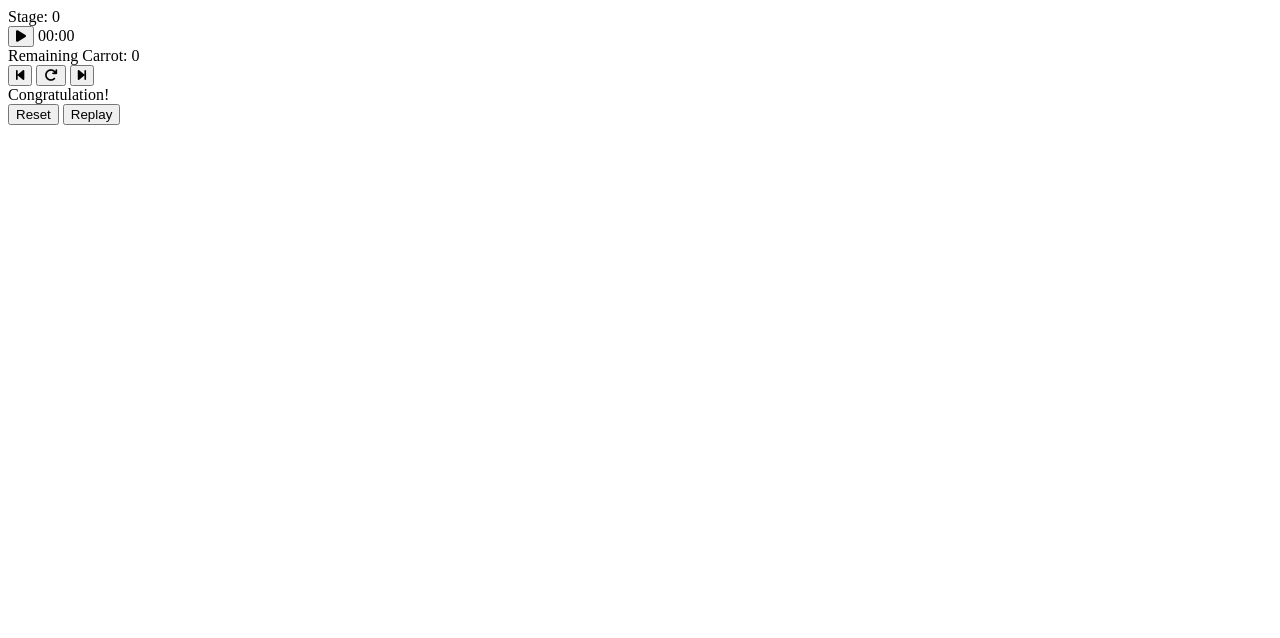
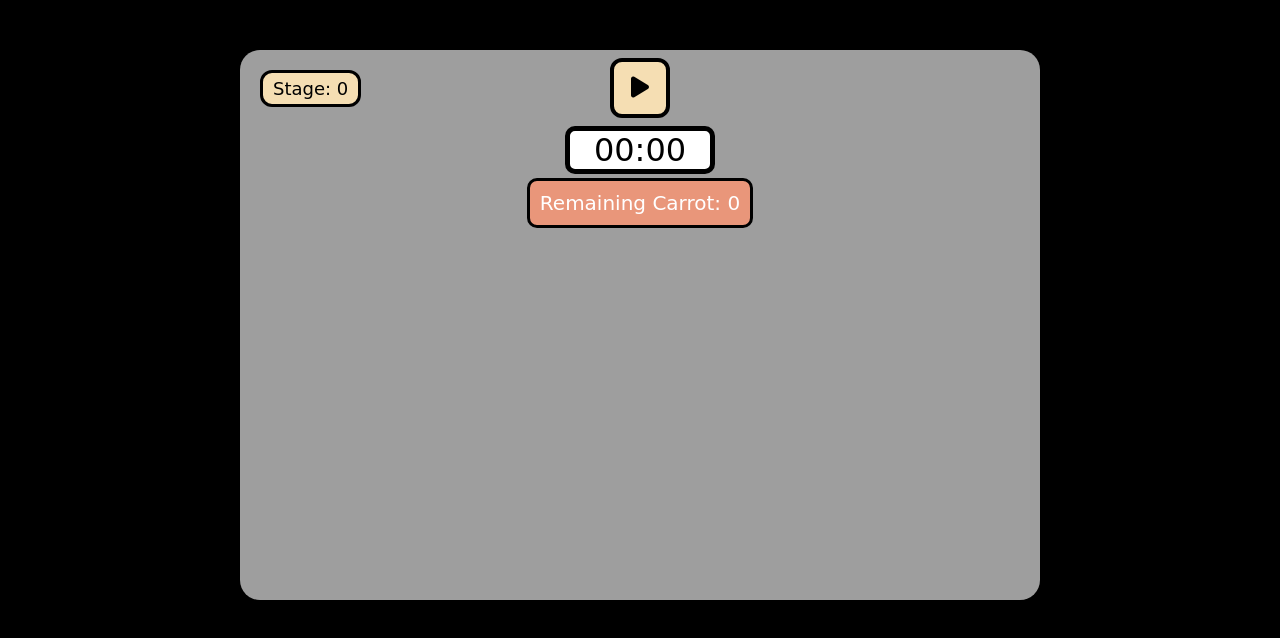
Before and after one commit to Noah1215/find-carrot-game, a plain HTML site: page index.html in a window 1280 px wide. Drawn offline with Linux system fonts and the light colour scheme; the site is published under a folder, as on GitHub Pages, so addresses that start at the root find nothing; a web font is replaced by a local one.

Commit message:
modify-path3

```diff
--- a/index.html
+++ b/index.html
@@ -6,7 +6,7 @@
     <title>Find Carrot</title>
 
     <link rel="shortcut icon" href="./img/favicon.ico" type="image/x-icon" />
-    <link rel="stylesheet" href="/css/style.css" />
+    <link rel="stylesheet" href="css/style.css" />
 
     <link rel="preconnect" href="https://fonts.googleapis.com" />
     <link rel="preconnect" href="https://fonts.gstatic.com" crossorigin />
@@ -18,7 +18,7 @@
       src="https://kit.fontawesome.com/f14b1264ed.js"
       crossorigin="anonymous"
     ></script>
-    <script type="module" src="/src/main.js" defer></script>
+    <script type="module" src="src/main.js" defer></script>
   </head>
   <body>
     <section class="game">
```
